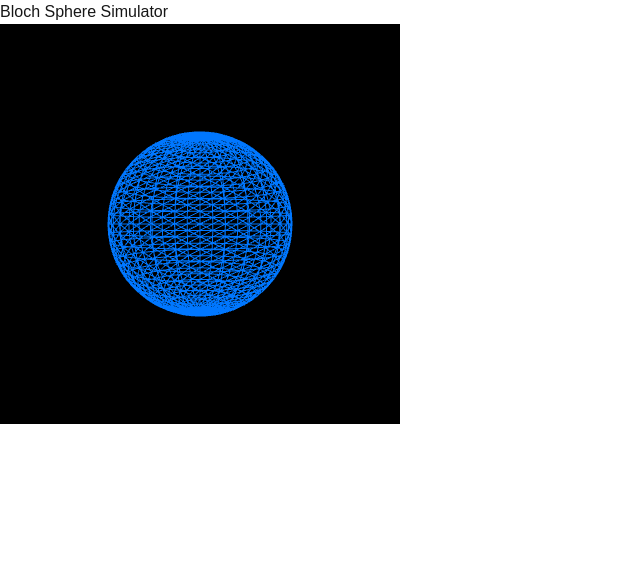
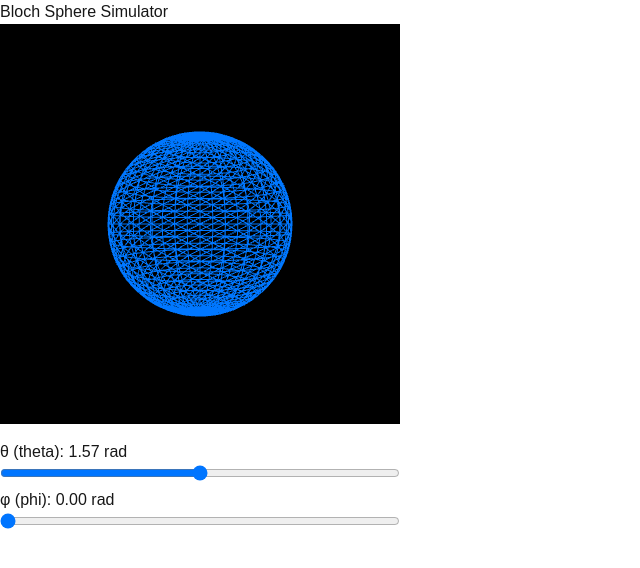
Before and after one commit to Anooshashraf/bloch-sphere-sim, a Next.js app: page / in a window 1280 px wide. Shown: the top 568 px of the page, without its empty margins (0-640 px from the left). Built offline with nearby package versions, Linux system fonts and the light colour scheme.

Commit message:
adding animation in bloch sphere

```diff
--- a/src/components/BlochSphere.tsx
+++ b/src/components/BlochSphere.tsx
@@ -35,15 +35,15 @@ export default function BlochSphere() {
 
     // Bloch vector (will update on theta/phi change)
     const vectorMaterial = new Three.LineBasicMaterial({ color: 0xff0000 });
-    const getVector = () => {
-      // Convert θ, φ to Cartesian coordinates (Bloch sphere)
-      const x = Math.sin(theta) * Math.cos(phi);
-      const y = Math.cos(theta);
-      const z = Math.sin(theta) * Math.sin(phi);
-      return [new Three.Vector3(0, 0, 0), new Three.Vector3(x, y, z)];
-    };
-    let points = getVector();
-    let vectorGeometry = new Three.BufferGeometry().setFromPoints(points);
+    // const getVector = () => {
+    //   // Convert θ, φ to Cartesian coordinates (Bloch sphere)
+    //   const x = Math.sin(theta) * Math.cos(phi);
+    //   const y = Math.cos(theta);
+    //   const z = Math.sin(theta) * Math.sin(phi);
+    //   return [new Three.Vector3(0, 0, 0), new Three.Vector3(x, y, z)];
+    // };
+    // let points = getVector();
+    let vectorGeometry = new Three.BufferGeometry();
     let blochVector = new Three.Line(vectorGeometry, vectorMaterial);
     scene.add(blochVector);
 
@@ -80,8 +80,15 @@ export default function BlochSphere() {
     renderer.domElement.addEventListener("mousemove", onMouseMove);
 
     function animate() {
+      // Update Bloch vector direction according to theta and phi
+      const x = Math.sin(theta) * Math.cos(phi);
+      const y = Math.cos(theta);
+      const z = Math.sin(theta) * Math.sin(phi);
+      const points = [new Three.Vector3(0, 0, 0), new Three.Vector3(x, y, z)];
+      blochVector.geometry.setFromPoints(points);
+
+      renderer.render(scene, camera);
       requestAnimationFrame(animate);
-      renderer.render(scene, camera);
     }
     animate();
     return () => {
@@ -91,6 +98,36 @@ export default function BlochSphere() {
       renderer.domElement.removeEventListener("mouseleave", onMouseUp);
       renderer.domElement.removeEventListener("mousemove", onMouseMove);
     };
-  }, []);
-  return <div ref={mountRef} style={{ cursor: "grab" }} />;
+  }, [theta, phi]);
+  return (
+    <div>
+      <div ref={mountRef} style={{ cursor: "grab", marginBottom: 16 }} />
+      <div style={{ width: 400 }}>
+        <label>
+          θ (theta): {theta.toFixed(2)} rad
+          <input
+            type="range"
+            min={0}
+            max={Math.PI}
+            step={0.01}
+            value={theta}
+            onChange={(e) => setTheta(Number(e.target.value))}
+            style={{ width: "100%" }}
+          />
+        </label>
+        <label>
+          φ (phi): {phi.toFixed(2)} rad
+          <input
+            type="range"
+            min={0}
+            max={Math.PI * 2}
+            step={0.01}
+            value={phi}
+            onChange={(e) => setPhi(Number(e.target.value))}
+            style={{ width: "100%" }}
+          />
+        </label>
+      </div>
+    </div>
+  );
 }
```
